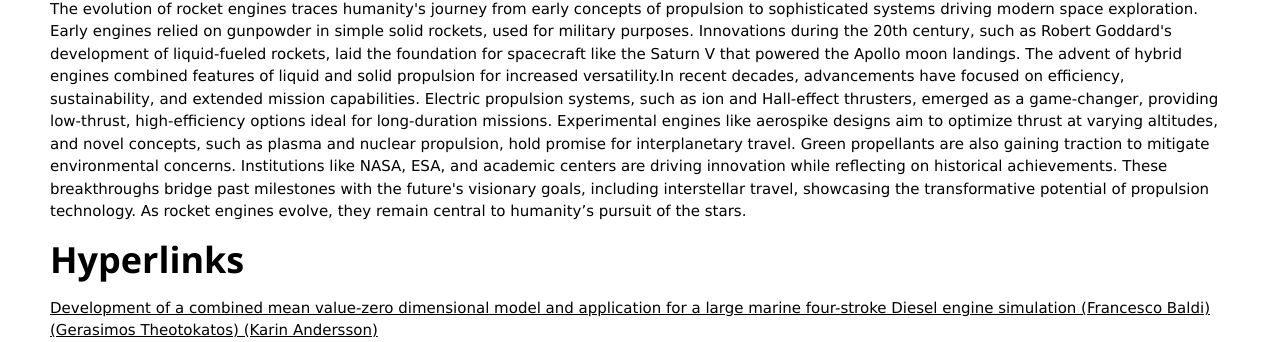
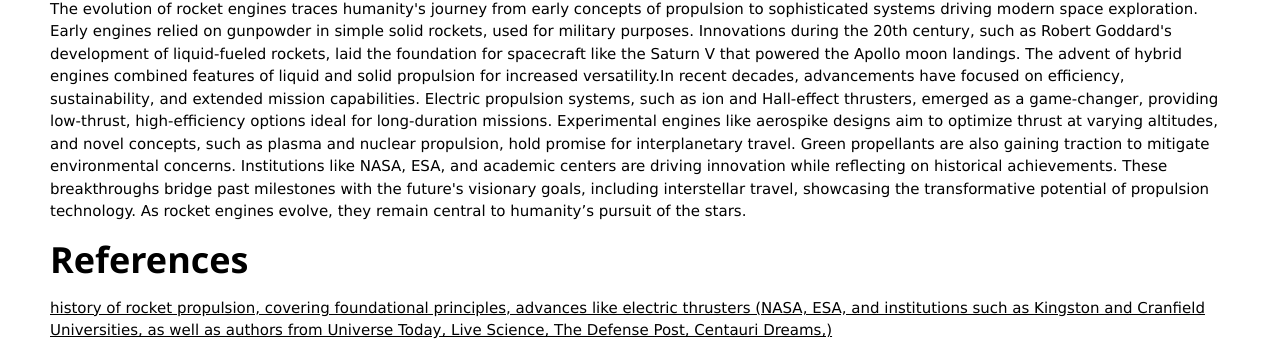
Before and after one commit to FEPSFY6901707/FY6901707, a plain HTML site: page index.html in a window 1280 px wide. Shown: the part 643-985 px from the top of the page. Drawn offline with nearby package versions, Linux system fonts and the light colour scheme.

Commit message:
Update index.html

```diff
--- a/index.html
+++ b/index.html
@@ -148,9 +148,13 @@ The evolution of rocket engines traces humanity's journey from early concepts of
 
 <div id="hyperlinks_id"></div>
 
-<h1><b> Hyperlinks</b></h1>
+<h1><b> References</b></h1>
 
-<a href="https://www-sciencedirect-com.surrey.idm.oclc.org/science/article/pii/S0306261915006340"> Development of a combined mean value-zero dimensional model and application for a large marine four-stroke Diesel engine simulation (Francesco Baldi) (Gerasimos Theotokatos) (Karin Andersson) </a>
+<a href="https://www.grc.nasa.gov/www/k-12/airplane/rocket.html
+https://www.universetoday.com/160516/the-first-all-electrical-thruster-the-ivo-quantum-drive-is-headed-to-space/
+https://thedebrief.org/nasa-shows-off-experimental-next-generation-advanced-electric-propulsion-system/
+https://www.space.com/warp-drive-possibilities-positive-energy
+https://www.esa.int/Enabling_Support/Preparing_for_the_Future/Discovery_and_Preparation/Propulsion_lift-off_orbit_adjustments_and_travelling_through_space">history of rocket propulsion, covering foundational principles, advances like electric thrusters (NASA, ESA, and institutions such as Kingston and Cranfield Universities, as well as authors from Universe Today, Live Science, The Defense Post, Centauri Dreams,) </a>
 
 
 </section>
```
